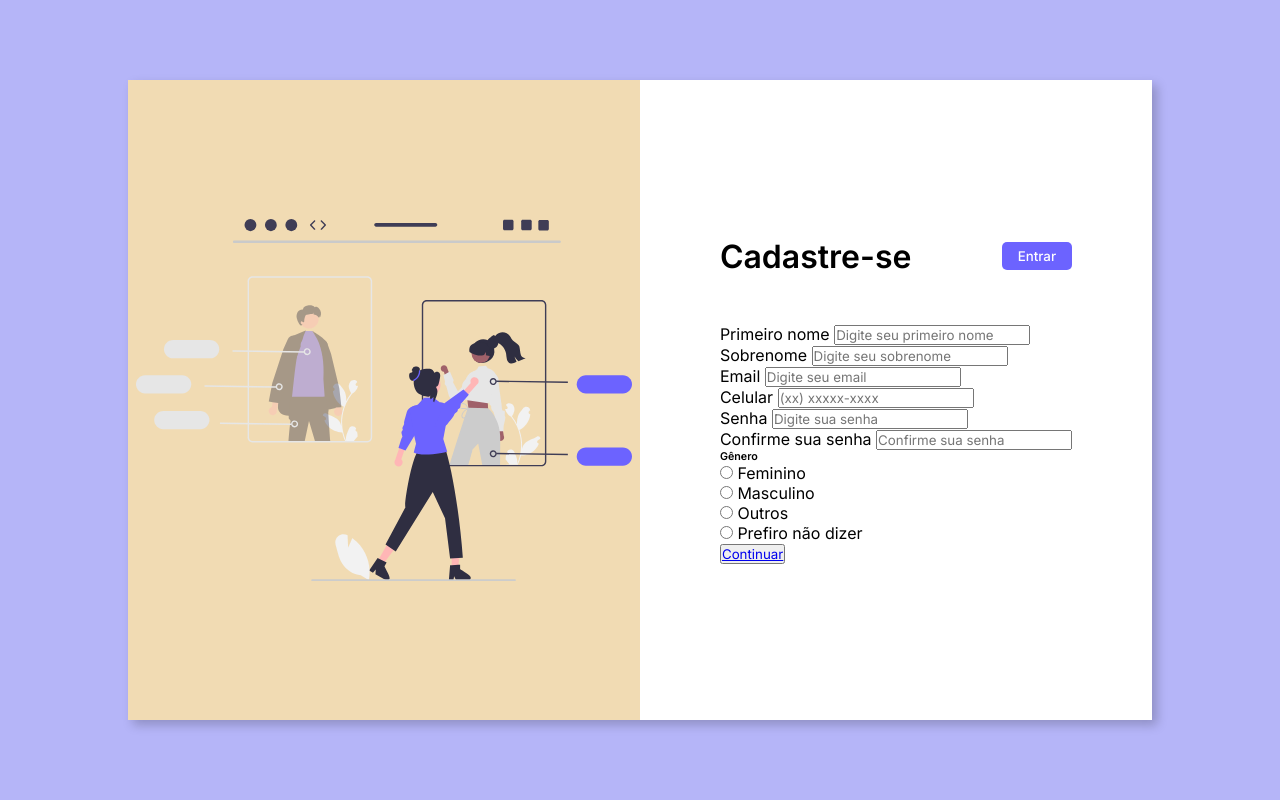
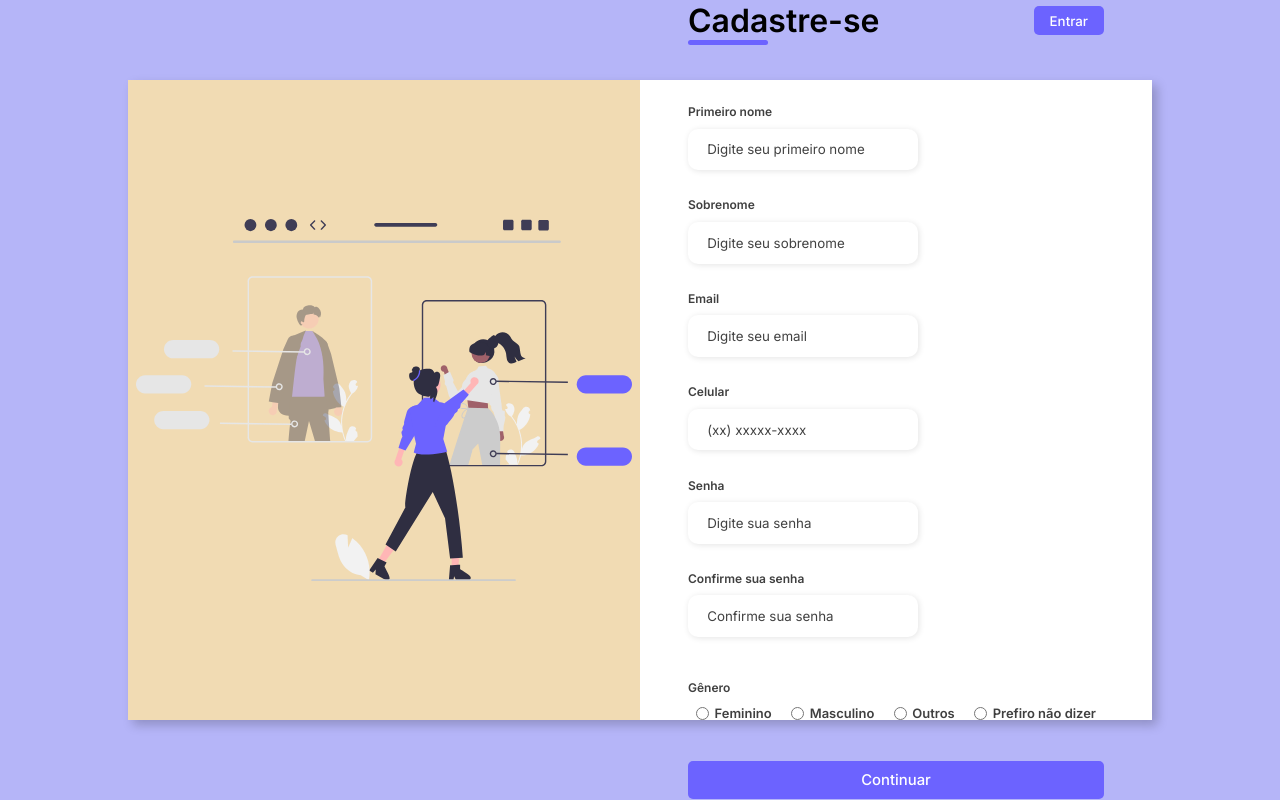
Before and after one commit to Elder-Ferreira/FormularioCadastro, a plain HTML site: page index.html in a window 1280 px wide. Drawn offline with Linux system fonts and the light colour scheme.

Commit message:
Finalizando labels CSS

```diff
--- a/assets/css/style.css
+++ b/assets/css/style.css
@@ -43,7 +43,7 @@ body {
   align-items: center;
   flex-direction: column;
   background-color: #fff;
-  padding: 3rm;
+  padding: 3rem;
 }
 
 .form-header {
@@ -73,5 +73,98 @@ body {
   text-decoration: none;
   font-weight: 500;
   color: #fff;
+}
 
+.form-header h1::after {
+  content: "";
+  display: block;
+  width: 5rem;
+  height: 0.3rem;
+  background-color: #6c63ff;
+  margin: 0 auto;
+  position: absolute;
+  border-radius: 10px;
 }
+
+.input-group {
+  display: flex;
+  flex-wrap: wrap;
+  justify-content: space-between;
+  padding: 1rem 0;
+}
+
+.input-box {
+  display: flex;
+  flex-direction: column;
+  margin-bottom: 1.1rem;
+}
+
+.input-box input {
+  margin: 0.6rem 0;
+  padding: 0.8rem 1.2rem;
+  border: none;
+  border-radius: 10px;
+  box-shadow: 1px 1px 6px #0000001c;
+}
+
+.input-box input:hover {
+  background-color: #eeeeee75;
+}
+
+.input-box input:focus-visible {
+  outline: 1px solid #6c63ff;
+}
+
+.input-box label,
+.gender-title h6 {
+  font-size: 0.75rem;
+  font-weight: 600;
+  color: #000000c0;
+}
+
+.input-box input::placeholder {
+  color: #000000be;
+}
+
+.gender-group {
+  display: flex;
+  justify-content: space-between;
+  margin-top: 0.62rem;
+  padding: 0 0.5rem;
+}
+
+.gender-input {
+  display: flex;
+  align-items: center;
+}
+
+.gender-input input {
+  margin-right: 0.35rem;
+}
+
+.gender-input label {
+  font-size: 0.81rem;
+  font-weight: 600;
+  color: #000000c0;
+}
+
+.continue-button button {
+  width: 100%;
+  margin-top: 2.5rem;
+  border: none;
+  background-color: #6c63ff;
+  padding: 0.62rem;
+  border-radius: 5px;
+  cursor: pointer;
+}
+
+.continue-button button:hover {
+  background-color: #6b63fff1;
+}
+
+.continue-button button a {
+  text-decoration: none;
+  font-size: 0.93rem;
+  font-weight: 500;
+  color: #fff;
+}
```
